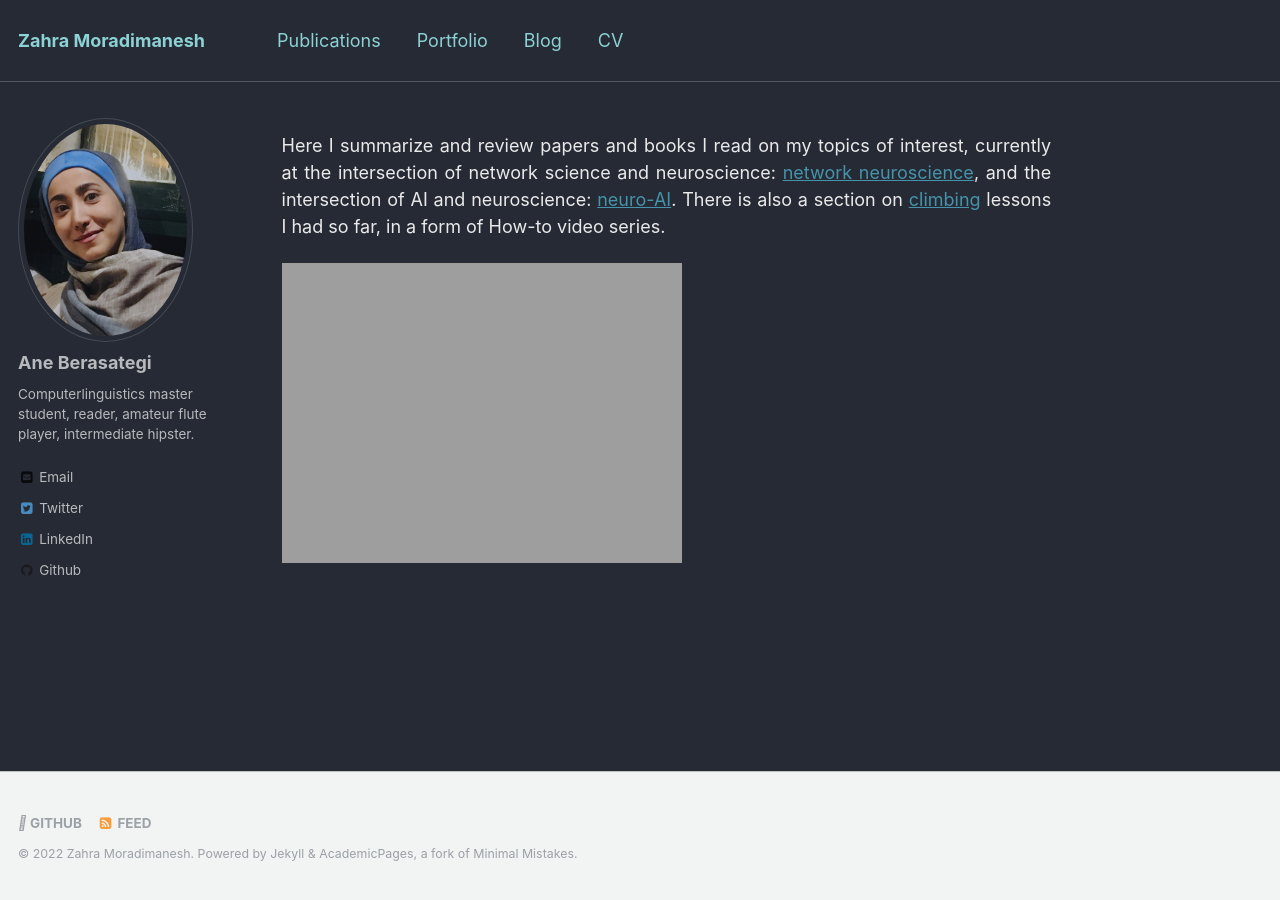
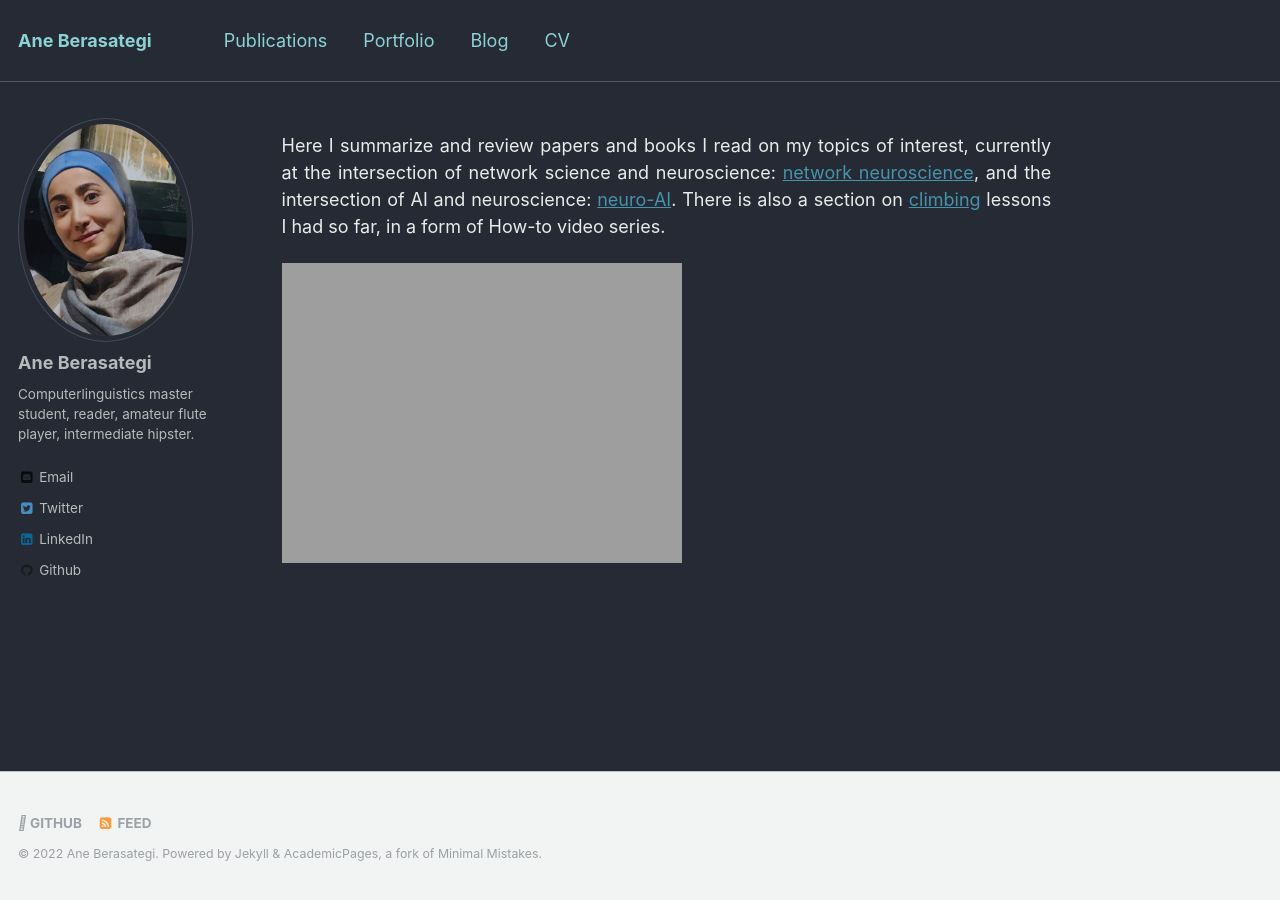
Before and after one commit to zahramor/zahramor.github.io, a Jekyll site: the page built from _pages/about.md, in a window 1280 px wide. Built offline with Jekyll 4.4.1, drawn with Linux system fonts in a browser that asks for light colours.

Commit message:
Update _config.yml

```diff
--- a/_config.yml
+++ b/_config.yml
@@ -8,11 +8,11 @@
 minimal_mistakes_skin    : "air" # "air", "aqua", "contrast", "dark", "dirt", "neon", "mint", "plum" "sunrise"
 # Site Settings
 locale                   : "en-UK"
-title                    : "Zahra Moradimanesh"
+title                    : "Ane Berasategi"
 title_separator          : "-"
-name                     : &name "Zahra Moradimanesh"
-description              : &description "Personal Archive"
-url                      : https://zahramor.github.io # the base hostname & protocol for your site e.g. "https://mmistakes.github.io"
+name                     : &name "Ane Berasategi"
+description              : &description "academic website"
+url                      : https://anebz.github.io # the base hostname & protocol for your site e.g. "https://mmistakes.github.io"
 baseurl                  : "" # the subpath of your site, e.g. "/blog"
 repository               : "anebz/anebz.github.io"
 teaser                   :  # filename of teaser fallback teaser image placed in /images/, .e.g. "500x300.png"
```
